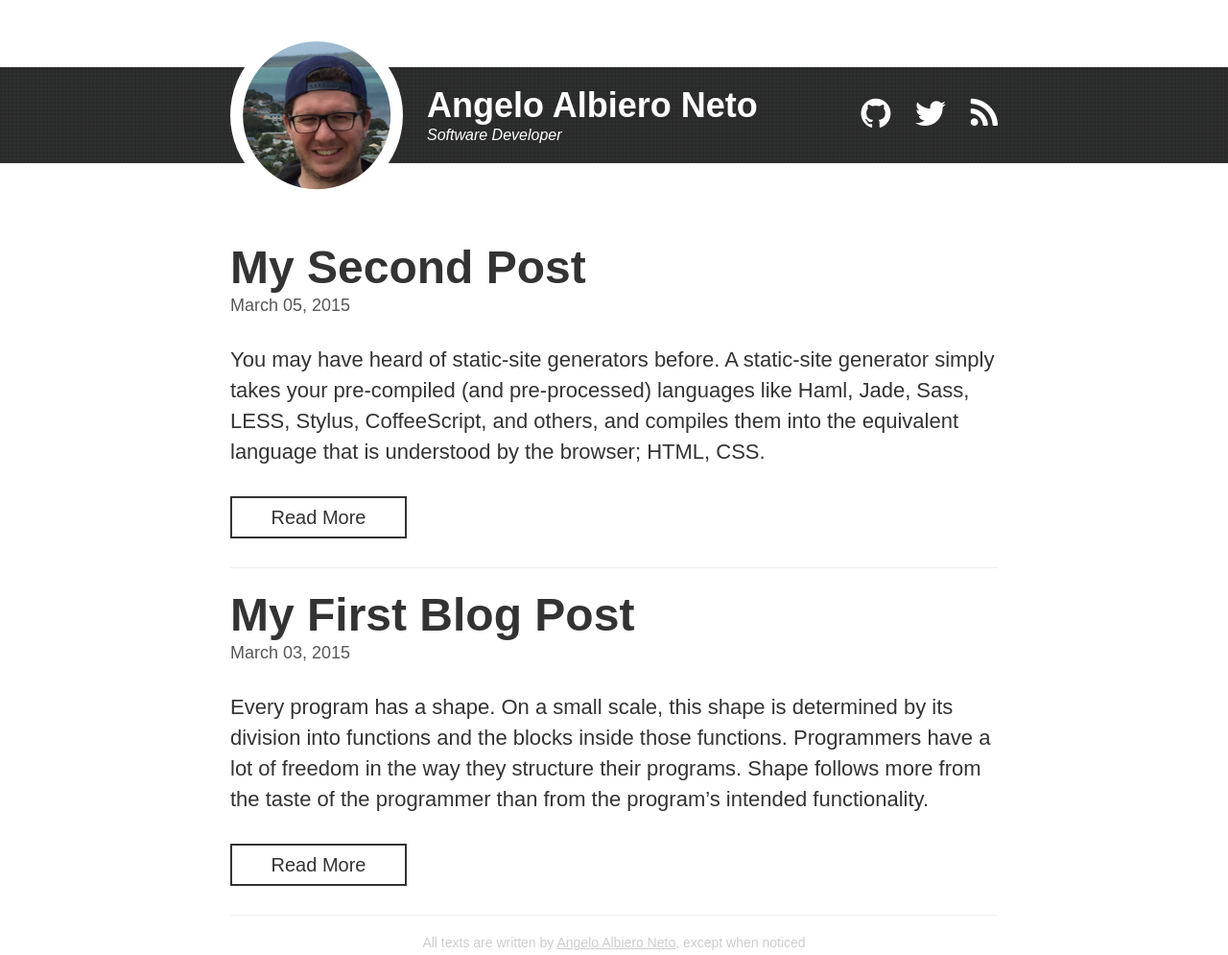
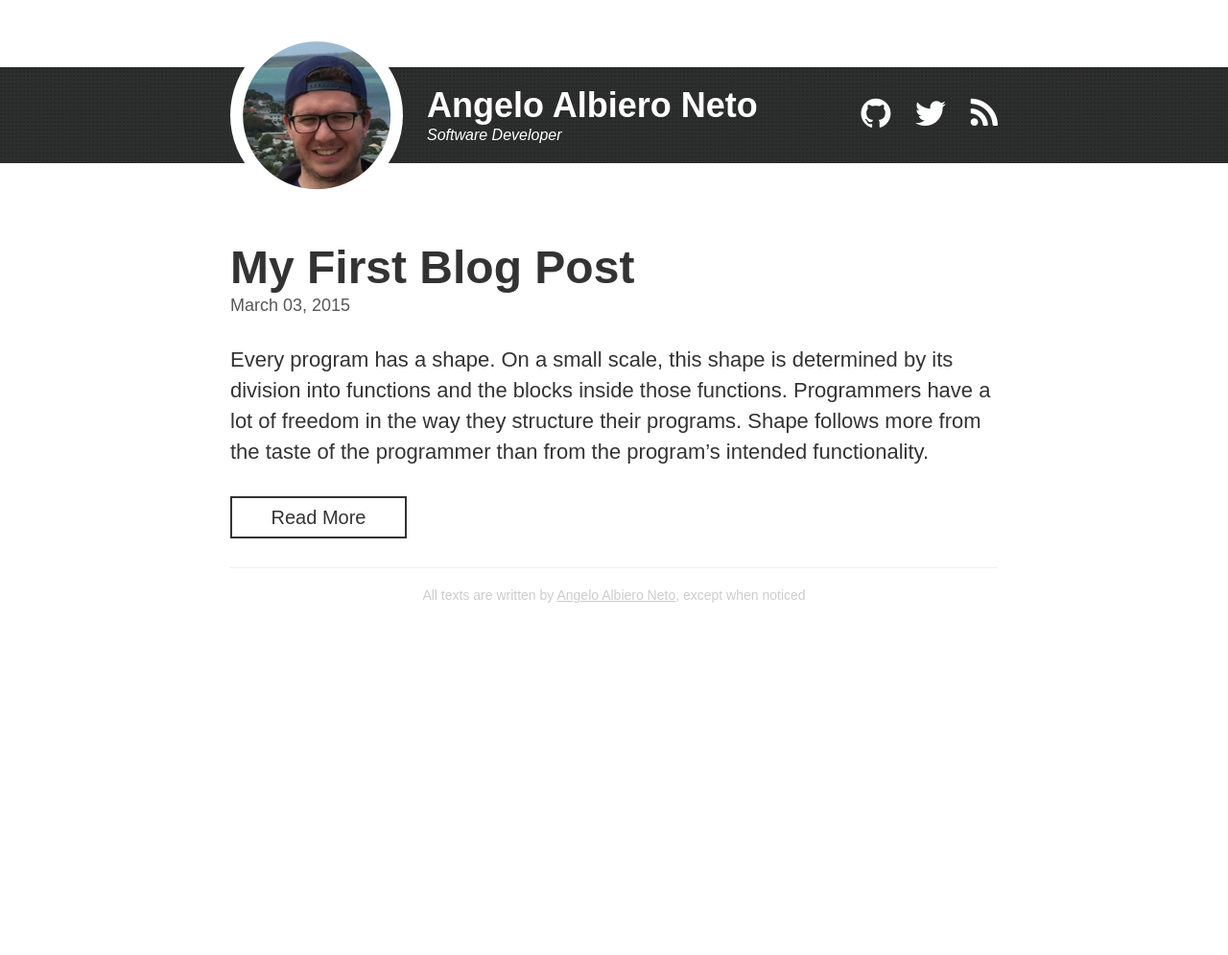
Before and after one commit to albiere/albiere.github.com, a Jekyll site: the page built from index.html, in a window 1280 px wide. Shown: the whole page at 96% size. Built offline with Jekyll 4.4.1, drawn with Linux system fonts in a browser that asks for light colours; nearby versions of some CDN libraries; after the commit the page ends 900 px from its top, so only the background shows below that.

Commit message:
Update about page and remove test post

```diff
--- a/_posts/2015-03-05-welcome.markdown
+++ /dev/null
@@ -1,26 +0,0 @@
----
-
-layout: post
-title:  "My Second Post"
-date:   2015-03-05 14:25:25
-links:  ['http://albiere.com/correios-support-active-shipping', 'http://blog.fallingsnow.net/2014/11/09/on-portable-computation', 'http://anti-pattern.com/testing-activerecord-transactions-the-right-way']
-
----
-
-You may have heard of static-site generators before. A static-site generator simply takes your pre-compiled (and pre-processed) languages like Haml, Jade, Sass, LESS, Stylus, CoffeeScript, and others, and compiles them into the equivalent language that is understood by the browser; HTML, CSS.
-
-Programmers have a lot of freedom in the way they structure their programs.
-
-{% highlight ruby %}
-def say_hi()
-  puts "Hi!"
-end
-say_hi()
-#=> prints 'Hi!' to STDOUT.
-{% endhighlight %}
-
-Lorem ipsum dolor sit amet, consectetur adipiscing elit. Phasellus imperdiet dictum quam, vestibulum elementum lectus tincidunt ut. Phasellus pretium consectetur tellus at tincidunt. Praesent euismod eget dolor vel fermentum. Nulla eget elit a orci pellentesque malesuada sit amet sit amet nisl.
-
-> DONEC ultrices LOREM ODIO, ET PHARETRA DOLOR CURSUS AC. PELLENTESQUE MET US LOREM, DIGNISSIM IN SUSCIPIT AT.
-
-Suspendisse efficitur sapien vel lacus porta aliquam. Cras ultrices elit porta nisi rutrum, in pretium diam placerat. Quisque ex orci, facilisis quis metus eu, tristique rutrum dolor. Nam faucibus nibh velit, id commodo ipsum eleifend quis.
```
Also changed, not shown: about.md (+3 -3 lines).
